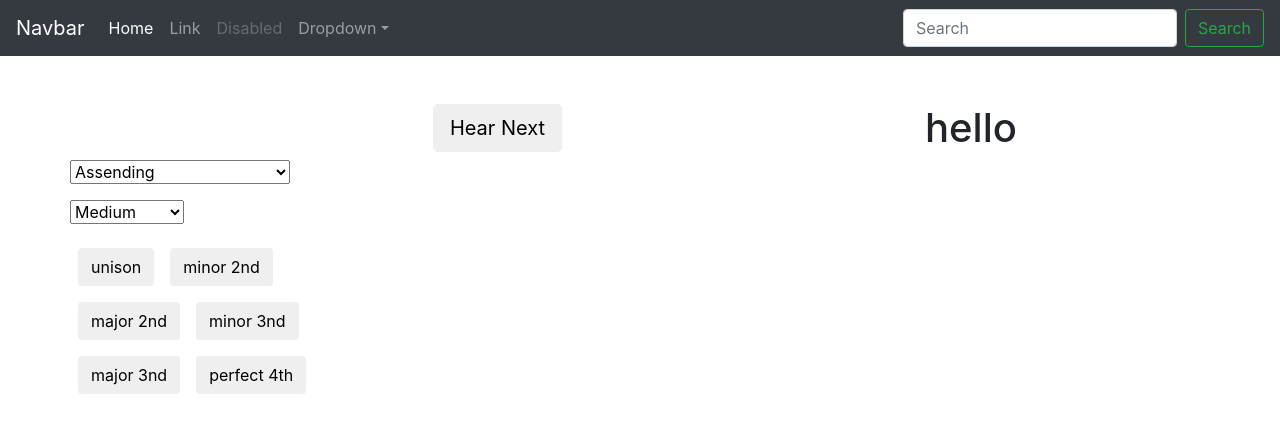
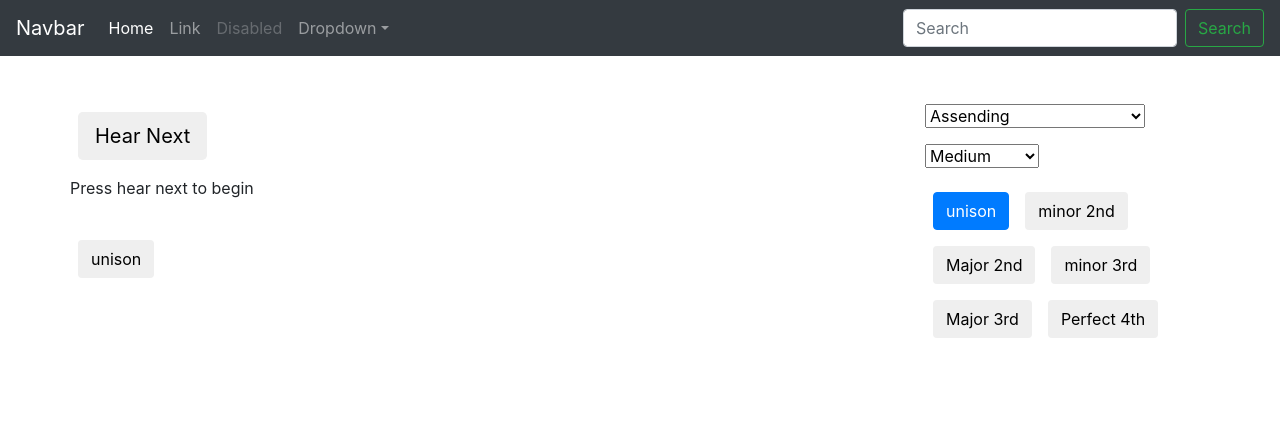
Before and after one commit to Ephriam/sound_proj, a website: page index.html in a window 1280 px wide. Drawn offline with nearby package versions, Linux system fonts and the light colour scheme.

Commit message:
third commit

```diff
--- a/index.html
+++ b/index.html
@@ -44,13 +44,21 @@
 
                   <main role="main" class="container mt-5 text-center">
                     <div id="app">
-                        <div class="row">
-                            <div class="col-md-9">
-                                <button class="btn btn-lg btn-primary" v-if="playAgain" v-on:click="hearAgain()">Hear Again</button>
-                                <button class="btn btn-lg btn-default" v-on:click="hearNext()">Hear Next</button>
-                            </div>
-                            <div>
-                               <h1>{{title}}</h1>
+                        <div class="row text-center">
+                            <div class="col-9 col-offset-2">
+                                <div class="row text-center">
+                                    <button class="btn m-2 btn-lg btn-primary" v-if="playAgain" v-on:click="hearAgain()">Hear Again</button>
+                                    <button class="btn m-2 btn-lg btn-default" v-if="canHearNext" v-on:click="hearNext()">Hear Next</button>
+                                </div>
+                                <div class="row mt-2">
+                                    <p v-if="messageStatus===''">Press hear next to begin </p>
+                                    <p v-if="messageStatus==='GUESS'">Guess this sound</p>
+                                    <p v-if="messageStatus==='CORRECT'">Yes you are correct</p>
+                                    <p v-if="messageStatus==='WRONG'">No that is wrong</p>
+                                </div>
+                                <div class="row mt-3">
+                                    <button class="btn m-2" v-bind:class="val.cl" v-for="(val, i) in availableIntervals" v-on:click="guessAnswer(val, i)">{{val.val}}</button>
+                                </div>
                             </div>
                             <div class="col-md-3">
                                 <div class="row input-group mb-3">
@@ -68,12 +76,7 @@
                                 </select>
                                 </div>
                                 <div class="row input-group mb-3">
-                                    <button class="btn m-2" v-on:click="setIntervals(0)" v-bind:class="{'btn-primary': intervals[0].on}">unison</button>
-                                    <button class="btn m-2" v-on:click="setIntervals(1)" v-bind:class="{'btn-primary': intervals[1].on}">minor 2nd</button>
-                                    <button class="btn m-2" v-on:click="setIntervals(2)" v-bind:class="{'btn-primary': intervals[2].on}">major 2nd</button>
-                                    <button class="btn m-2" v-on:click="setIntervals(3)" v-bind:class="{'btn-primary': intervals[3].on}">minor 3nd</button>
-                                    <button class="btn m-2" v-on:click="setIntervals(4)" v-bind:class="{'btn-primary': intervals[4].on}">major 3nd</button>
-                                    <button class="btn m-2" v-on:click="setIntervals(5)" v-bind:class="{'btn-primary': intervals[5].on}">perfect 4th</button>
+                                    <button class="btn m-2" v-for="(interval, i) in intervals" v-on:click="setIntervals(i)" v-bind:class="{'btn-primary': intervals[i].on}">{{interval.val}}</button>
                                 </div>
                             </div>
                         </div>
@@ -108,6 +111,7 @@
         console.log(currentNote.secondNoteIndex)
     }
     let intervalGenerator = (interval) => {
+        currentNote.interval = interval
         currentNote.firstOctave = 4
         currentNote.secondOctave = 4
         currentNote.firstNoteIndex = Math.floor(Math.random()*12)
@@ -117,11 +121,15 @@
         app.playAgain = true
     }
     let getInterval = () => {
-        let availableIntervals = app.intervals.filter(val => {return val.on})
-        let intervalIndex = Math.floor(Math.random()*availableIntervals.length)
-        console.log(availableIntervals)
+        let intervalIndex = Math.floor(Math.random()*app.availableIntervals.length)
+        console.log(app.availableIntervals)
         console.log(intervalIndex)
-        return availableIntervals[intervalIndex].interval
+        return app.availableIntervals[intervalIndex].interval
+    }
+    let classes = {
+        correct: 'btn-success',
+        wrong: 'btn-danger',
+        notGuessed: 'btn-default'
     }
     const app = new Vue({
         el: '#app',
@@ -130,13 +138,16 @@
             assneding: '1',
             speed: '2',
             playAgain: false,
+            canTurnOffInterval: 0,
+            messageStatus: '',
+            canHearNext: true,
             intervals: [
-                {val: 'un', on: false, interval: 0},
-                {val: 'm2', on: false, interval: 1},
-                {val: 'M2', on: false, interval: 2},
-                {val: 'm3', on: false, interval: 3},
-                {val: 'M3', on: false, interval: 4},
-                {val: 'P4', on: false, interval: 5},
+                {val: 'unison', on: true, interval: 0, cl: classes.notGuessed },
+                {val: 'minor 2nd', on: false, interval: 1, cl: classes.notGuessed},
+                {val: 'Major 2nd', on: false, interval: 2, cl: classes.notGuessed},
+                {val: 'minor 3rd', on: false, interval: 3, cl: classes.notGuessed},
+                {val: 'Major 3rd', on: false, interval: 4, cl: classes.notGuessed},
+                {val: 'Perfect 4th', on: false, interval: 5, cl: classes.notGuessed},
             ],
         },
         methods: {
@@ -144,19 +155,36 @@
                 piano.play('C', 4, 4)
             },
             hearNext() {
-                this.title = getInterval()
-                intervalGenerator(this.title)
+                this.intervals = this.intervals.map(val =>{
+                    val.cl = classes.notGuessed
+                    return val
+                })
+                this.canHearNext = false
+                intervalGenerator(getInterval())
             },
             hearAgain() {
                 playNote(2)
             },
             setIntervals(index) {
+                if(this.intervals[index].on === false){this.canTurnOffInterval++}
+                if(!this.canTurnOffInterval){return}
+                if(this.intervals[index].on === true){this.canTurnOffInterval--}
                 this.intervals[index].on = !this.intervals[index].on
+            },
+            guessAnswer(intervalObj, i) {
+                if(intervalObj.val === this.intervals[currentNote.interval].val){
+                    this.messageStatus = 'CORRECT'
+                    this.availableIntervals[i].cl = classes.correct
+                    this.canHearNext = true
+                }else {
+                    this.messageStatus = 'WRONG'
+                    this.availableIntervals[i].cl = classes.wrong
+                }
             }
         },
         computed: {
             availableIntervals() {
-
+                return this.intervals.filter(val => {return val.on})
             }
         }
     })
```
